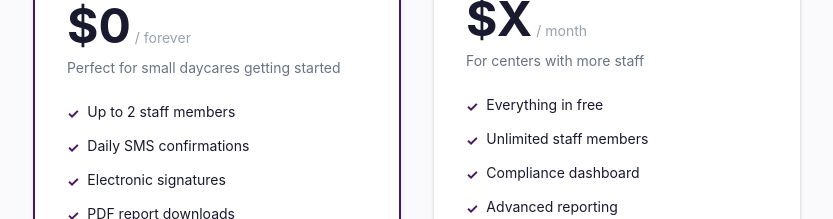
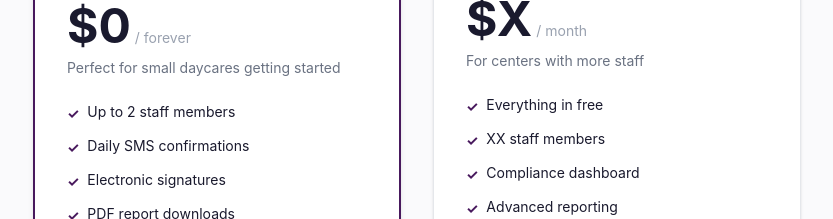
Before and after one commit to chrlsflwrs/cacfpfree-marketing, a Next.js app: page /time-reports in a window 1280 px wide. Shown: the part 2900-3119 px from the top of the page, without its empty margins (223-1056 px from the left). Built offline with nearby package versions, Linux system fonts and the light colour scheme.

Commit message:
Change TDR pro plan 'Unlimited staff members' to 'XX staff members' placeholder
Co-Authored-By: Claude Sonnet 4.6 <noreply@anthropic.com>

```diff
--- a/src/components/PricingTabs.tsx
+++ b/src/components/PricingTabs.tsx
@@ -40,7 +40,7 @@ function TimeReportsCards() {
   ];
   const paidFeatures = [
     "Everything in free",
-    "Unlimited staff members",
+    "XX staff members",
     "Compliance dashboard",
     "Advanced reporting",
     "Priority support",
--- a/src/components/TimeReportsPricing.tsx
+++ b/src/components/TimeReportsPricing.tsx
@@ -8,7 +8,7 @@ const freeFeatures = [
 
 const paidFeatures = [
   "Everything in free",
-  "Unlimited staff members",
+  "XX staff members",
   "Compliance dashboard",
   "Advanced reporting",
   "Priority support",
```
